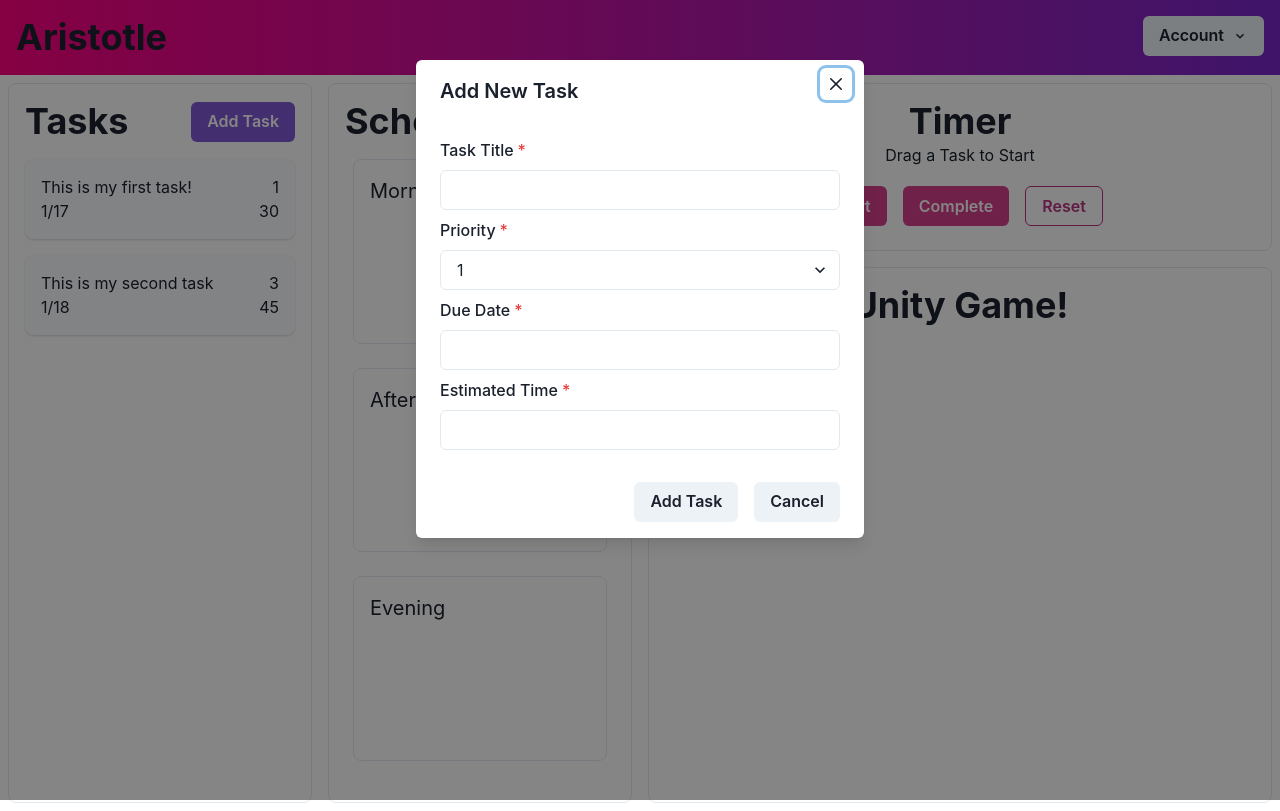
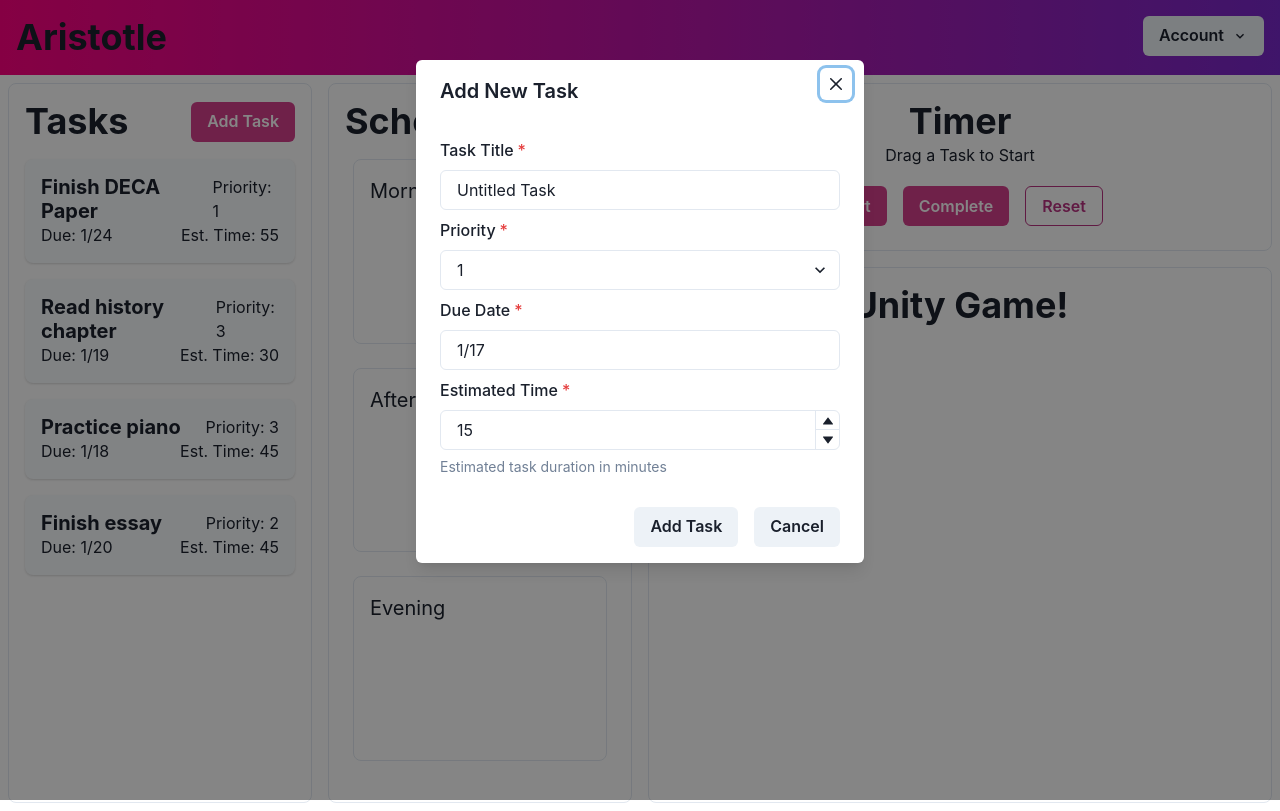
Before and after one commit to joshdelg/aristotle-app, a React (Create React App) app: page / in a window 1280 px wide. Both pictures are taken after a click on the button "Add Task". Built offline with nearby package versions, Linux system fonts and the light colour scheme.

Commit message:
More styling for tasks and a cool little alert box.

```diff
--- a/src/components/NewTaskModal.jsx
+++ b/src/components/NewTaskModal.jsx
@@ -1,16 +1,16 @@
 import { useContext, useState } from "react";
-import { Button, FormControl, FormLabel, Input, Modal, ModalBody, ModalCloseButton, ModalContent, ModalFooter, ModalHeader, ModalOverlay, Select } from "@chakra-ui/react";
+import { Button, FormControl, FormHelperText, FormLabel, Input, Modal, ModalBody, ModalCloseButton, ModalContent, ModalFooter, ModalHeader, ModalOverlay, NumberDecrementStepper, NumberIncrementStepper, NumberInput, NumberInputField, NumberInputStepper, Select } from "@chakra-ui/react";
 import { TaskContext } from "../contexts/TaskContext";
 import { v4 as uuidv4 } from 'uuid';
 
 function NewTaskModal(props) {
 
-    const [formData, setFormData] = useState({title: "", priority: 1, dueDate: "", estTime: ""});
+    const [formData, setFormData] = useState({title: "Untitled Task", priority: 1, dueDate: "1/17", estTime: 15});
     const { dispatch } = useContext(TaskContext);
 
     const handleAddClick = () => {
         dispatch({type: 'ADD_TASK', task: {id: uuidv4(), ...formData}});
-        setFormData({title: "", priority: 1, dueDate: "", estTime: ""})
+        setFormData({title: "Unititled Task", priority: 1, dueDate: "1/17", estTime: 15})
         props.onClose();
     };
 
@@ -42,7 +42,14 @@ function NewTaskModal(props) {
 
                     <FormControl my={2} id="estTime" isRequired>
                         <FormLabel>Estimated Time</FormLabel>
-                        <Input type="text" value={formData.estTime} onChange={(e) => setFormData({...formData, estTime: e.target.value})} />
+                        <NumberInput defaultValue={15} min={1} max={999} value={formData.estTime} onChange={(value) => setFormData({...formData, estTime: parseInt(value)})}>
+                            <NumberInputField />
+                            <NumberInputStepper>
+                                <NumberIncrementStepper />
+                                <NumberDecrementStepper />
+                            </NumberInputStepper>
+                        </NumberInput>
+                        <FormHelperText>Estimated task duration in minutes</FormHelperText>
                     </FormControl>
                 </ModalBody>
 
--- a/src/components/Task.jsx
+++ b/src/components/Task.jsx
@@ -1,18 +1,18 @@
 import { forwardRef } from "react";
-import { Box, Flex, Spacer, Text } from "@chakra-ui/react";
+import { Box, Flex, Heading, Spacer, Text } from "@chakra-ui/react";
 
 const Task = forwardRef(({task, ...rest}, ref) => {
     return(
         <Box bg="gray.50" ref={ref} my="4" p="4" boxShadow="base" borderRadius="lg" {...rest}>
             <Flex>
-                <Text>{task.title}</Text>
+                <Heading size="md">{task.title}</Heading>
                 <Spacer />
-                <Text>{task.priority}</Text>
+                <Text>Priority: {task.priority}</Text>
             </Flex>
             <Flex>
-                <Text>{task.dueDate}</Text>
+                <Text>Due: {task.dueDate}</Text>
                 <Spacer />
-                <Text>{task.estTime}</Text>
+                <Text>Est. Time: {task.estTime}</Text>
             </Flex>
         </Box>
     );
--- a/src/components/TaskList.jsx
+++ b/src/components/TaskList.jsx
@@ -17,7 +17,7 @@ function TaskList() {
                 <Flex alignItems="center">
                     <Heading size="xl">Tasks</Heading>
                     <Spacer />
-                    <Button colorScheme="purple" onClick={onOpen}>Add Task</Button>
+                    <Button colorScheme="pink" onClick={onOpen}>Add Task</Button>
                 </Flex>
                 <Droppable droppableId="task-list">
                     {(provided) => (
--- a/src/components/Timer.jsx
+++ b/src/components/Timer.jsx
@@ -1,5 +1,5 @@
-import { Box, Button, Flex, Heading, Text } from "@chakra-ui/react";
-import { useContext, useEffect, useState } from "react";
+import { AlertDialog, AlertDialogBody, AlertDialogContent, AlertDialogFooter, AlertDialogHeader, AlertDialogOverlay, Box, Button, Flex, Heading, Text } from "@chakra-ui/react";
+import { useContext, useEffect, useState, useRef } from "react";
 import { Droppable } from "react-beautiful-dnd";
 import { TaskContext } from "../contexts/TaskContext";
 
@@ -9,6 +9,11 @@ function Timer() {
 
     const [seconds, setSeconds] = useState(0);
     const [isActive, setIsActive] = useState(false);
+
+    const [isOpen, setIsOpen] = useState(false);
+    const okayRef = useRef();
+
+    const onClose = () => setIsOpen(false);
 
     const toggle = () => {
         if(!state.activeTask.estTime) return;
@@ -25,6 +30,7 @@ function Timer() {
 
     const complete = () => {
         if(!state.activeTask.estTime) return;
+        setIsOpen(true);
         setIsActive(false);
         //const completetionTime = seconds;
         setSeconds(0);
@@ -45,6 +51,7 @@ function Timer() {
     }, [isActive, seconds]);
 
     return (
+        <>
         <Droppable droppableId="timer">
             {(provided) => (
                 <Flex {...provided.droppableProps} ref={provided.innerRef} p={4} h="100%" direction="column" justifyContent="space-between" borderWidth="1px" borderRadius="lg">
@@ -69,6 +76,19 @@ function Timer() {
                 </Flex>
             )}
         </Droppable>
+
+        <AlertDialog isOpen={isOpen} leastDestructiveRef={okayRef} onClose={onClose}>
+            <AlertDialogOverlay>
+                <AlertDialogContent>
+                    <AlertDialogHeader fontSize="lg" fontWeight="bold">Congratulations!</AlertDialogHeader>
+                    <AlertDialogBody>Congratulations! You have finished your task!</AlertDialogBody>
+                    <AlertDialogFooter>
+                        <Button ref={okayRef} colorScheme="pink" onClick={onClose}>Okay</Button>
+                    </AlertDialogFooter>
+                </AlertDialogContent>
+            </AlertDialogOverlay>
+        </AlertDialog>
+        </>
     );
 }
 
--- a/src/contexts/TaskContext.js
+++ b/src/contexts/TaskContext.js
@@ -4,18 +4,33 @@ const initialState = {
     tasks: [
         {
             id: 'bf2654f0-2934-4f5e-bcc6-dedebbf931dd',
-            title: "This is my first task!",
+            title: "Finish DECA Paper",
             priority: 1,
-            dueDate: "1/17",
+            dueDate: "1/24",
+            estTime: 55
+        },
+        {
+            id: '2e3a8e2a-3ca1-489b-bd0f-4c4f43ee4f2a',
+            title: "Read history chapter",
+            priority: 3,
+            dueDate: "1/19",
             estTime: 30
         },
         {
-            id: '2e3a8e2a-3ca1-489b-bd0f-4c4f43ee4f2a',
-            title: "This is my second task",
+            id: '7051bb44-77cc-4cbf-bfa0-bc8f65be638a',
+            title: "Practice piano",
             priority: 3,
             dueDate: "1/18",
             estTime: 45
+        },
+        {
+            id: '9503538a-f228-4976-8263-e4a1f54298ae',
+            title: "Finish essay",
+            priority: 2,
+            dueDate: "1/20",
+            estTime: 45
         }
+
     ],
     schedule: [
         {time: "Morning", dropId: 's-0', schedTasks: []},
```
Also changed, not shown: 1 other file (tests, documents, lock files or other folders).
